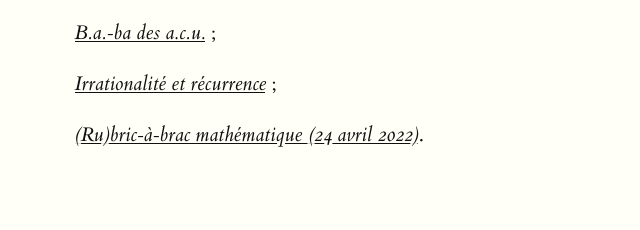
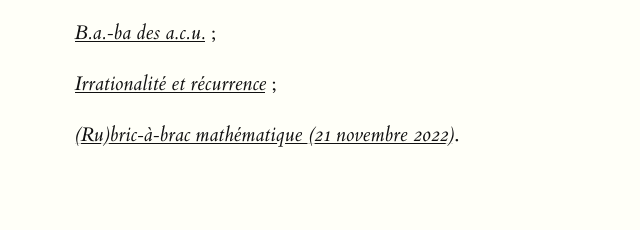
Before and after one commit to ombreve/ombreve.github.io, a plain HTML site: page index.html in a window 1280 px wide. Shown: the part 1122-1352 px from the top of the page, 126-766 px from the left. Drawn offline with Linux system fonts and the light colour scheme.

```diff
--- a/index.html
+++ b/index.html
@@ -109,7 +109,7 @@
 </blockquote>
 <blockquote>
 <p><a href="articles/bab.pdf">
-  <cite>(Ru)bric-à-brac mathématique (24 avril 2022)</cite></a>.</p>
+  <cite>(Ru)bric-à-brac mathématique (21 novembre 2022)</cite></a>.</p>
 </blockquote>
 
 </section>
```
Also changed, not shown: 1 other file.
